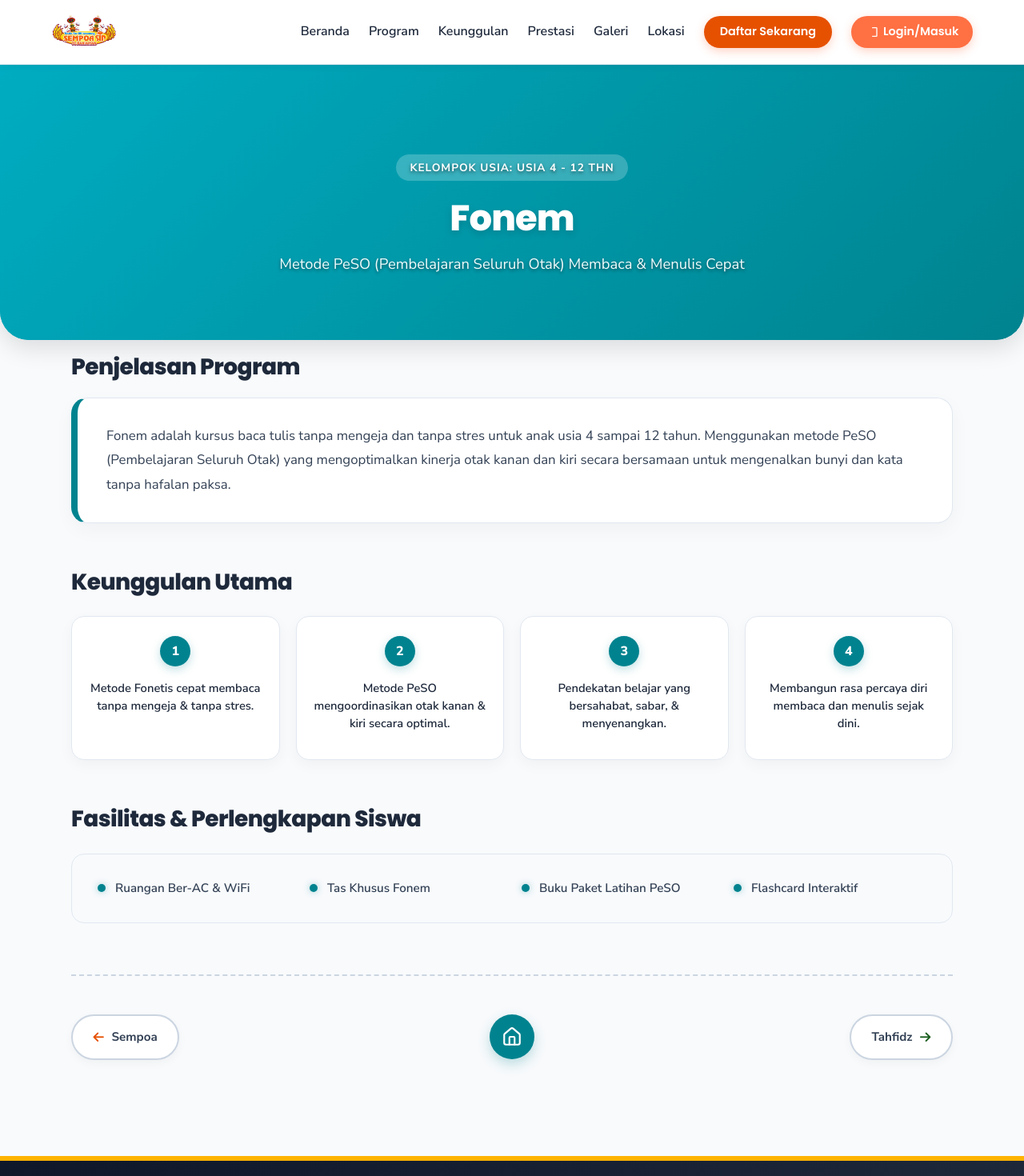
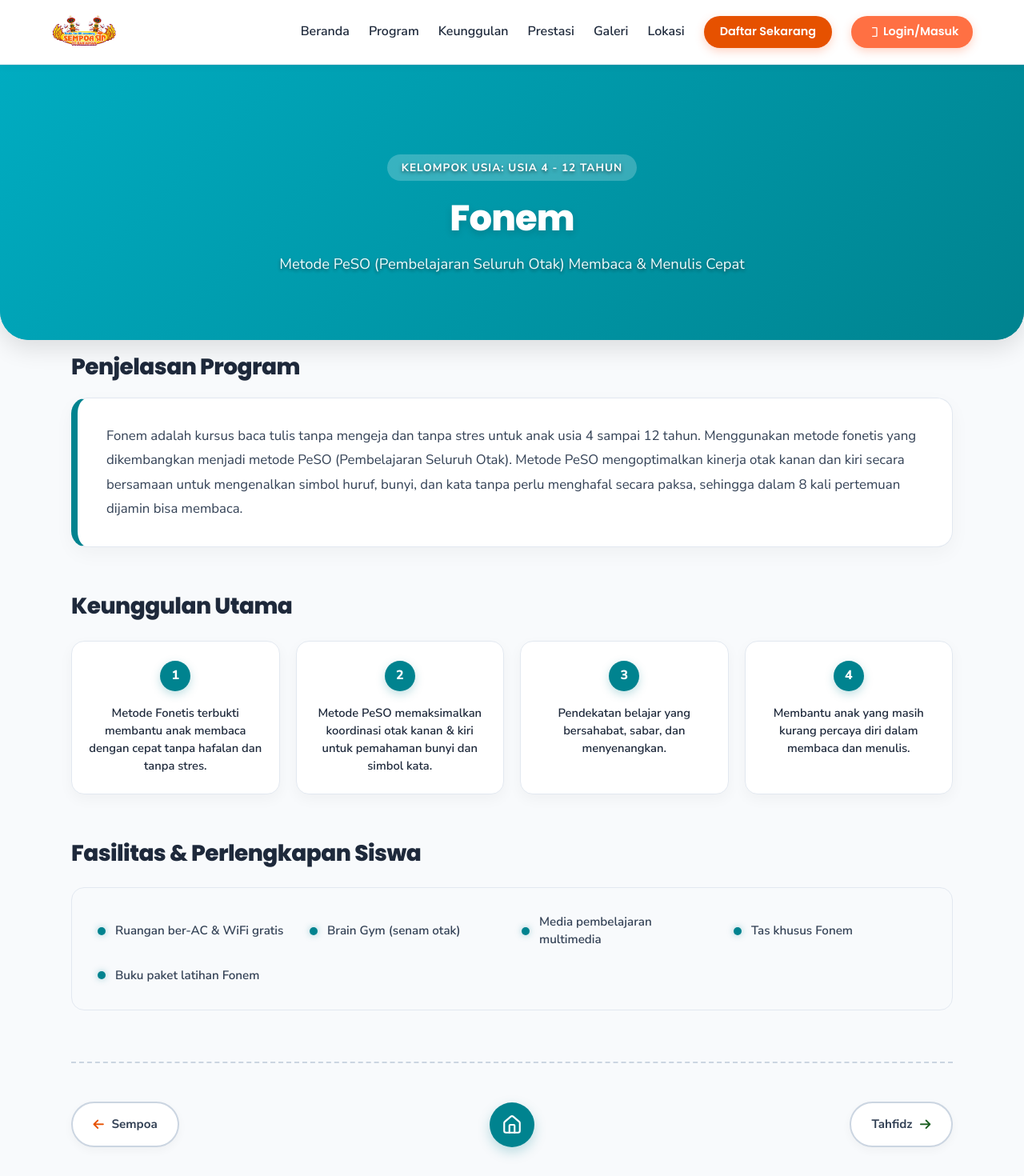
Before and after one commit to Aldi8867/web-sempoa-sip-pariaman, a React (Vite) app in the folder frontend/: page /program/fonem in a window 1280 px wide. Shown: the top 1470 px of the page at 80% size. Built offline with nearby package versions, Linux system fonts and the light colour scheme.

Commit message:
content: update program details (Sempoa, Fonem, Tahfidz, Bahasa Inggris) based on new requirements in ProgramDetailPage

```diff
--- a/frontend/src/pages/public/ProgramDetailPage.tsx
+++ b/frontend/src/pages/public/ProgramDetailPage.tsx
@@ -29,25 +29,30 @@ const programDataMap: Record<string, ProgramDetail> = {
     id: 'sempoa',
     title: 'Sempoa',
     subTitle: 'Pelatihan Mental Aritmatika & Optimalisasi Otak Kanan-Kiri',
-    age: 'Usia 4 - 12 Thn',
+    age: 'Usia 3 - 18 Tahun',
     gradient: 'linear-gradient(135deg, #f57c00 0%, #e65100 100%)',
     color: '#e65100',
     badgeBg: '#fff8e1',
     badgeText: '#e65100',
     badgeBorder: '#ffe0b2',
     description:
-      'Sempoa menyediakan layanan pendidikan dengan belajar sempoa yang membantu meningkatkan fokus anak, daya ingat, imajinasi, dan konsentrasi melalui pelatihan otak kanan dan kiri sehingga mengeksplorasi potensi mental anak secara optimal.',
+      'Sempoa SIP menyediakan layanan pendidikan dengan belajar sempoa yang membantu meningkatkan fokus anak, daya ingat, imajinasi, dan konsentrasi melalui pelatihan otak kanan dan kiri sehingga mengeksplorasi potensi mental anak secara optimal.',
     usps: [
       'Melatih keseimbangan otak kanan dan otak kiri anak.',
       'Meningkatkan daya ingat, imajinasi, dan konsentrasi belajar.',
-      'Mencegah numeric phobia (rasa takut pada matematika).',
-      'Menumbuhkan keberanian dan kepercayaan diri anak.',
+      'Mencegah numeric phobia (rasa takut pada angka & matematika).',
+      'Menumbuhkan kemampuan psikomotorik dan percaya diri anak.',
+      'Pendekatan belajar Fun Learning & sistem Global-Holistic Learning.',
+      'Mengasah kemampuan visual, audio, dan kinestetik anak.',
+      'Pelatihan EQ (Kecerdasan Emosional) dan Self Motivation.',
+      'Mengikuti perlombaan rutin berkala (internal & eksternal) tiap beberapa pekan atau semester untuk mengasah keberanian anak.',
     ],
     facilities: [
-      'Ruangan Ber-AC & WiFi',
-      'Seragam & Tas Sempoa',
-      'Alat Sempoa Fisik',
-      'Buku Paket Bertingkat',
+      'Ruangan ber-AC & WiFi gratis',
+      'Brain Gym (senam otak)',
+      'Media pembelajaran multimedia',
+      'Tas khusus & Seragam Sempoa',
+      'Alat sempoa & Buku paket',
     ],
     prevId: 'inggris',
     prevName: 'Bahasa Inggris',
@@ -60,25 +65,26 @@ const programDataMap: Record<string, ProgramDetail> = {
     id: 'fonem',
     title: 'Fonem',
     subTitle: 'Metode PeSO (Pembelajaran Seluruh Otak) Membaca & Menulis Cepat',
-    age: 'Usia 4 - 12 Thn',
+    age: 'Usia 4 - 12 Tahun',
     gradient: 'linear-gradient(135deg, #00acc1 0%, #00838f 100%)',
     color: '#00838f',
     badgeBg: '#e0f7fa',
     badgeText: '#00838f',
     badgeBorder: '#b2ebf2',
     description:
-      'Fonem adalah kursus baca tulis tanpa mengeja dan tanpa stres untuk anak usia 4 sampai 12 tahun. Menggunakan metode PeSO (Pembelajaran Seluruh Otak) yang mengoptimalkan kinerja otak kanan dan kiri secara bersamaan untuk mengenalkan bunyi dan kata tanpa hafalan paksa.',
+      'Fonem adalah kursus baca tulis tanpa mengeja dan tanpa stres untuk anak usia 4 sampai 12 tahun. Menggunakan metode fonetis yang dikembangkan menjadi metode PeSO (Pembelajaran Seluruh Otak). Metode PeSO mengoptimalkan kinerja otak kanan dan kiri secara bersamaan untuk mengenalkan simbol huruf, bunyi, dan kata tanpa perlu menghafal secara paksa, sehingga dalam 8 kali pertemuan dijamin bisa membaca.',
     usps: [
-      'Metode Fonetis cepat membaca tanpa mengeja & tanpa stres.',
-      'Metode PeSO mengoordinasikan otak kanan & kiri secara optimal.',
-      'Pendekatan belajar yang bersahabat, sabar, & menyenangkan.',
-      'Membangun rasa percaya diri membaca dan menulis sejak dini.',
+      'Metode Fonetis terbukti membantu anak membaca dengan cepat tanpa hafalan dan tanpa stres.',
+      'Metode PeSO memaksimalkan koordinasi otak kanan & kiri untuk pemahaman bunyi dan simbol kata.',
+      'Pendekatan belajar yang bersahabat, sabar, dan menyenangkan.',
+      'Membantu anak yang masih kurang percaya diri dalam membaca dan menulis.',
     ],
     facilities: [
-      'Ruangan Ber-AC & WiFi',
-      'Tas Khusus Fonem',
-      'Buku Paket Latihan PeSO',
-      'Flashcard Interaktif',
+      'Ruangan ber-AC & WiFi gratis',
+      'Brain Gym (senam otak)',
+      'Media pembelajaran multimedia',
+      'Tas khusus Fonem',
+      'Buku paket latihan Fonem',
     ],
     prevId: 'sempoa',
     prevName: 'Sempoa',
@@ -91,25 +97,26 @@ const programDataMap: Record<string, ProgramDetail> = {
     id: 'tahfidz',
     title: 'Tahfidz',
     subTitle: 'Bimbingan Hafalan Al-Qur’an & Tajwid Praktik Ibadah Harian',
-    age: 'Usia 4 - 12 Thn',
+    age: 'Usia 4 - 12 Tahun',
     gradient: 'linear-gradient(135deg, #2E7D32 0%, #1b5e20 100%)',
     color: '#1b5e20',
     badgeBg: '#e8f5e9',
     badgeText: '#1b5e20',
     badgeBorder: '#c8e6c9',
     description:
-      'Bimbingan belajar baca tulis Al-Qur’an (Iqra & Al-Qur’an), hafalan surat-surat pendek (Juz 30), serta bimbingan praktik ibadah harian seperti sholat wajib/sunnah, azan, dan qamat dengan pendekatan ramah anak dan islami.',
+      'Bimbingan belajar baca tulis Al-Qur\'an (Iqra & Al-Qur\'an), hafalan surat-surat pendek (Juz 30), serta bimbingan praktik ibadah harian seperti sholat wajib/sunnah, azan, dan qamat dengan pendekatan ramah anak dan islami.',
     usps: [
-      'Pengajaran baca tulis Al-Qur’an berstandar tajwid & makhraj.',
-      'Bimbingan hafalan Juz 30 dengan metode mutqin & ramah anak.',
-      'Praktik langsung ibadah harian (sholat, azan, & qamat).',
-      'Pembinaan ajang lomba keagamaan berkala melatih mental.',
+      'Pengajaran baca tulis Al-Qur\'an berstandar tajwid dan makhraj yang benar.',
+      'Bimbingan hafalan Juz 30 dengan metode mutqin dan ramah anak.',
+      'Praktik langsung ibadah harian (sholat, azan, dan qamat).',
+      'Pembinaan keikutsertaan dalam lomba-lomba keagamaan (internal & eksternal) tiap beberapa pekan/semester untuk melatih mental & kebiasaan positif.',
     ],
     facilities: [
-      'Ruangan Ber-AC & WiFi',
-      'Buku Iqra Standardized',
-      'Buku Catatan Mutabaah',
-      'Perlengkapan Ibadah',
+      'Ruangan ber-AC & WiFi gratis',
+      'Brain Gym (senam otak)',
+      'Media pembelajaran multimedia',
+      'Buku Iqra',
+      'Buku tulis catatan ibadah/hafalan',
     ],
     prevId: 'fonem',
     prevName: 'Fonem',
@@ -122,25 +129,26 @@ const programDataMap: Record<string, ProgramDetail> = {
     id: 'inggris',
     title: 'Bahasa Inggris',
     subTitle: 'Percakapan Interaktif & Kosakata Aktif untuk Percaya Diri',
-    age: 'Usia 4 - 12 Thn',
+    age: 'Usia 4 - 12 Tahun',
     gradient: 'linear-gradient(135deg, #E53935 0%, #c62828 100%)',
     color: '#c62828',
     badgeBg: '#ffebee',
     badgeText: '#c62828',
     badgeBorder: '#ffcdd2',
     description:
-      'Program Bahasa Inggris dirancang untuk membantu anak usia sekolah dasar agar mampu berbicara dalam bahasa Inggris dengan pengucapan (pronunciation) dan intonasi yang benar dan tepat menggunakan metode interaktif.',
+      'English Class adalah program yang dirancang untuk membantu anak usia sekolah dasar agar mampu berbicara dalam bahasa Inggris dengan pengucapan (pronunciation) dan intonasi yang benar dan tepat menggunakan metode interaktif.',
     usps: [
-      'Kegiatan belajar interaktif melalui storytelling & singing.',
-      'Pendekatan Enjoyable Learning membangun keberanian bicara.',
-      'Pembelajaran berbasis teknologi & media multimedia.',
-      'Pengayaan kosa kata dasar & daily conversation.',
+      'Kegiatan belajar interaktif melalui cerita (storytelling) dan bernyanyi (singing).',
+      'Pendekatan Enjoyable Learning yang membangun keberanian bicara bahasa asing.',
+      'Pembelajaran berbasis teknologi dan media multimedia interaktif.',
+      'Pengayaan kosa kata dasar, pelafalan tepat, dan percakapan harian (daily conversation).',
     ],
     facilities: [
-      'Ruangan Ber-AC & WiFi',
-      'Modul Bahasa Inggris',
-      'Flashcard & Audio Visual',
-      'Perlengkapan Belajar',
+      'Ruangan ber-AC & WiFi gratis',
+      'Brain Gym (senam otak)',
+      'Media pembelajaran multimedia',
+      'Buku modul bahasa Inggris',
+      'Perlengkapan belajar',
     ],
     prevId: 'tahfidz',
     prevName: 'Tahfidz',
@@ -186,6 +194,31 @@ export const ProgramDetailPage: React.FC = () => {
             <li><a href="/#achievements" style={{ fontWeight: 600, color: '#1e293b', textDecoration: 'none' }}>Prestasi</a></li>
             <li><Link to="/galeri" style={{ fontWeight: 600, color: '#1e293b', textDecoration: 'none' }}>Galeri</Link></li>
             <li><a href="/#lokasi-peta" style={{ fontWeight: 600, color: '#1e293b', textDecoration: 'none' }}>Lokasi</a></li>
+            {user ? (
+              <>
+                <li>
+                  <Link
+                    to={user.role === 'admin' || user.role === 'owner' ? '/admin' : user.role === 'guru' ? '/guru' : '/ortu'}
+                    className="btn btn-yellow"
+                    style={{ padding: '0.5rem 1.1rem', fontSize: '0.9rem', background: '#ffd54f', color: '#1e293b', borderRadius: '50px', fontWeight: 600, textDecoration: 'none' }}
+                  >
+                    Dashboard
+                  </Link>
+                </li>
+                <li>
+                  <a
+                    href="https://wa.me/628126784986?text=Halo%20Admin%20Sempoa%20SIP%20TC%20Pariaman%2C%20saya%20tertarik%20dengan%20program%20bimbingan..."
+                    target="_blank"
+                    rel="noreferrer"
+                    className="btn btn-primary"
+                    style={{ padding: '0.5rem 1.25rem', fontSize: '0.9rem', background: '#e65100', color: '#fff', borderRadius: '50px', border: 'none', fontWeight: 600, textDecoration: 'none', display: 'inline-flex', alignItems: 'center', gap: '0.4rem' }}
+                  >
+                    Daftar Sekarang
+                  </a>
+                </li>
+              </>
+            ) : (
+              <>
                 <li>
                   <a
                     href="https://wa.me/628126784986?text=Halo%20Admin%20Sempoa%20SIP%20TC%20Pariaman%2C%20saya%20tertarik%20dengan%20program%20bimbingan..."
@@ -198,15 +231,6 @@ export const ProgramDetailPage: React.FC = () => {
                   </a>
                 </li>
                 <li>
-              {user ? (
-                <Link
-                  to={user.role === 'admin' || user.role === 'owner' ? '/admin' : user.role === 'guru' ? '/guru' : '/ortu'}
-                  className="btn btn-yellow"
-                  style={{ padding: '0.5rem 1.1rem', fontSize: '0.9rem', background: '#ffd54f', color: '#1e293b', borderRadius: '50px', fontWeight: 600, textDecoration: 'none' }}
-                >
-                  Dashboard
-                </Link>
-              ) : (
                   <Link
                     to="/login"
                     className="btn btn-primary"
@@ -216,8 +240,9 @@ export const ProgramDetailPage: React.FC = () => {
                     <img src="/assets/icons/login.svg" alt="Login" style={{ width: '16px', height: '16px', filter: 'brightness(0) invert(1)' }} />
                     Login/Masuk
                   </Link>
+                </li>
+              </>
             )}
-            </li>
           </ul>
         </div>
       </nav>
```
Also changed, not shown: frontend/src/pages/public/GaleriPage.tsx (+30 -2 lines), frontend/src/pages/public/HomePage.tsx (+30 -2 lines). Lines whose indentation alone changed are shown as unchanged.
